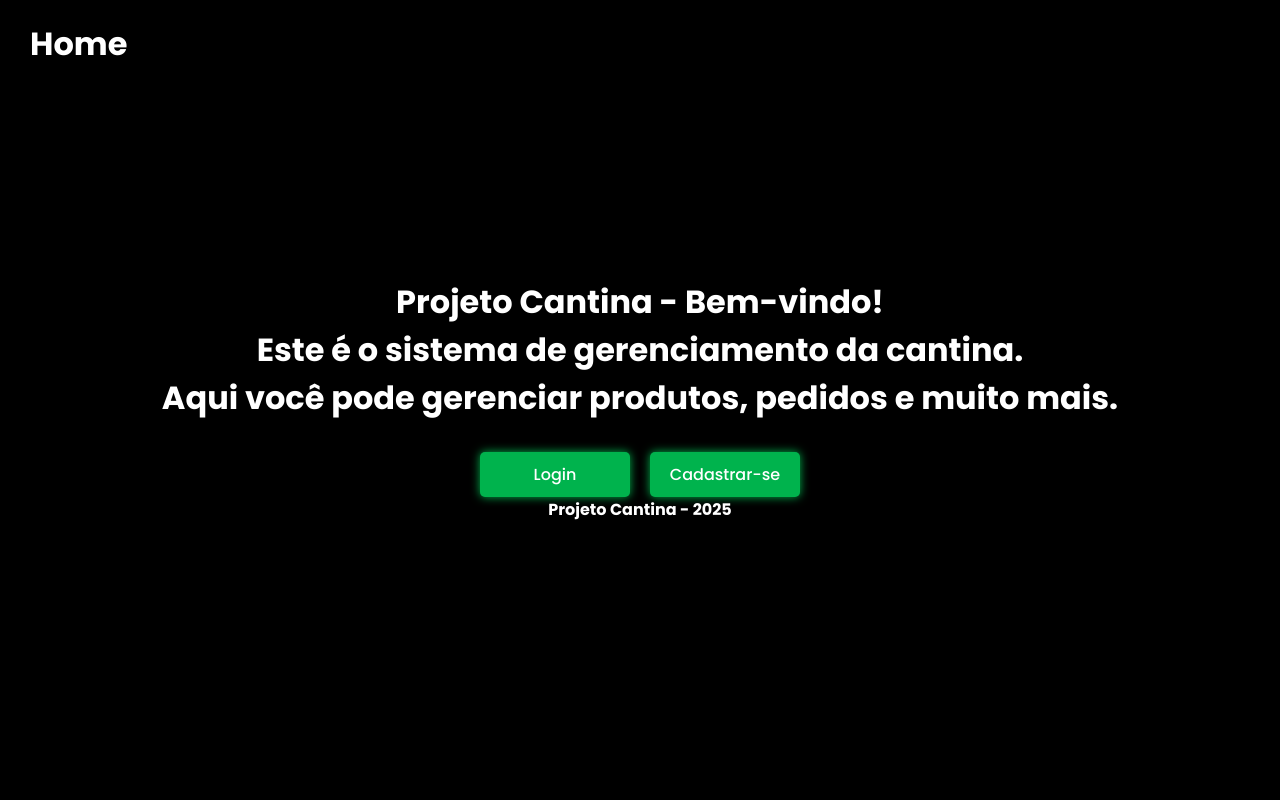
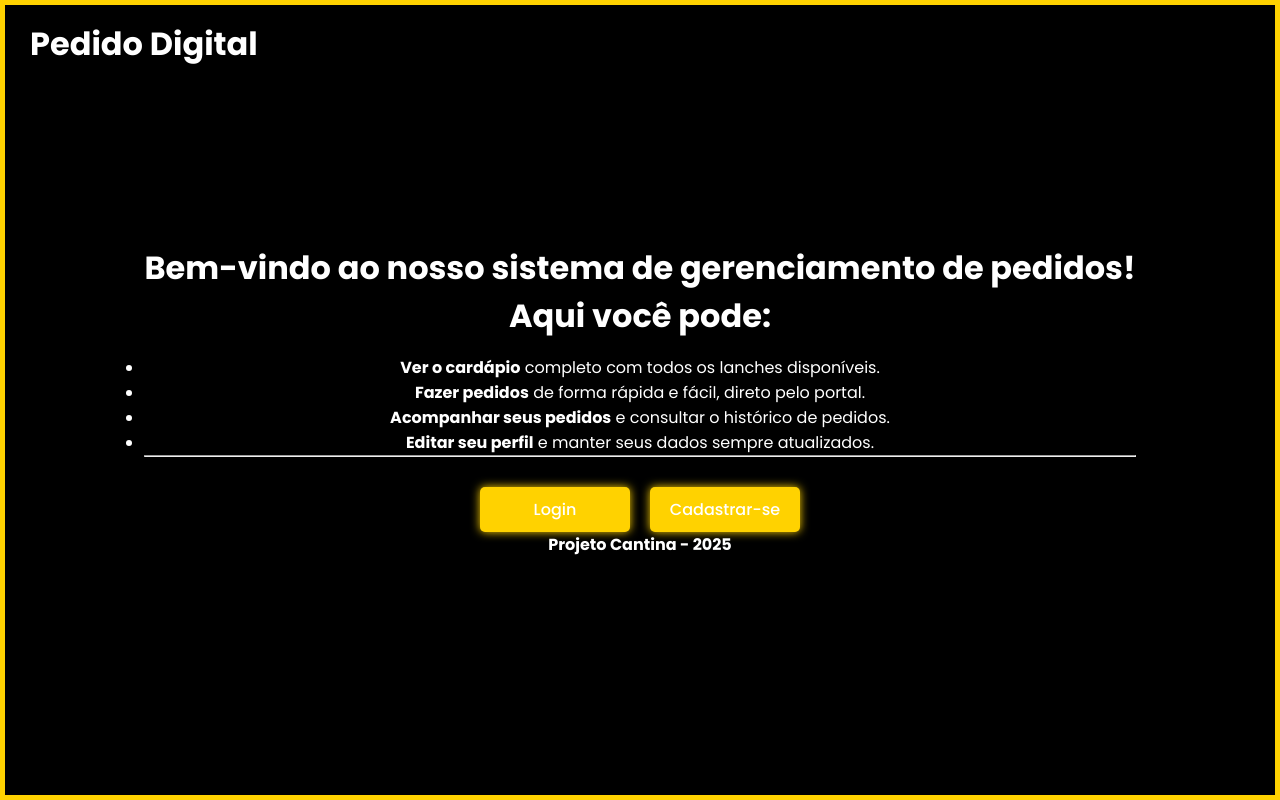
Before and after one commit to RianTech-creator/pm-fe, a Django app: page / in a window 1280 px wide. Run offline with Django 5.2, Linux system fonts and the light colour scheme; some libraries are stand-ins or nearby versions.

Commit message:
add borda rgb e mais informações no home

```diff
--- a/static/style.css
+++ b/static/style.css
@@ -12,9 +12,26 @@
     text-align: center; /* Centralizando o título */
 }
 
+
+
 .descrition-home {
     color: var(--primary-color);
     text-align: center;
+    align-items: center;
+}
+
+.descrition-home h1 {
+    color: var(--primary-color);
+    text-align: center;
+    align-items: center;
+    top: -20px;
+}
+
+.descrition-home h2 {
+    color: var(--primary-color);
+    text-align: center;
+    align-items: center;
+    margin-bottom: 15px;
 }
 
 .credited {
@@ -36,6 +53,12 @@ body {
     flex-direction: column; /* Alinha os itens verticalmente */
 }
 
+/* Aplica a borda RGB apenas no body da página home */
+.home-page-body {
+    animation: rgb-screen-border-animation 20s linear infinite;
+}
+
+
 header {
     position: absolute;
     top: 20px; /* Distância do topo */
@@ -54,7 +77,7 @@ header {
     border-radius: 10px;
     transition: .5s;
     /* Animação RGB na borda e sombra */
-    animation: rgb-border-shadow-animation 10s linear infinite;
+    animation: rgb-border-shadow-animation 20s linear infinite;
 }
 
 h2 {
@@ -83,7 +106,7 @@ h2 {
     padding: 0 10px 0 35px;
     transition: .5s;
     /* Animação RGB na borda e sombra do input */
-    animation: rgb-input-shadow-animation 10s linear infinite;
+    animation: rgb-input-shadow-animation 20s linear infinite;
 }
 
 .input-box input::placeholder {
@@ -96,7 +119,7 @@ h2 {
     font-size: 1.2em;
     line-height: 55px;
     transition: .5s;
-    animation: rgb-text-animation 10s linear infinite;
+    animation: rgb-text-animation 20s linear infinite;
 }
 
 .forgot-pass {
@@ -126,7 +149,7 @@ button {
     font-weight: 500;
     transition: .5s;
     /* Aplica a animação RGB */
-    animation: rgb-animation 10s linear infinite;
+    animation: rgb-animation 20s linear infinite;
 }
 
 /* Removemos a mudança de fundo no hover para não conflitar com a animação,
@@ -176,6 +199,16 @@ button {
     100% { border: 2px solid #ff0000; box-shadow: 0 0 10px #ff0000, inset 0 0 5px #ff0000; }
 }
 
+/* Animação para a borda da tela (sem sombra interna) */
+@keyframes rgb-screen-border-animation {
+    0%   { border: 5px solid #ff0000; box-shadow: 0 0 20px #ff0000; }
+    20%  { border: 5px solid #ff7f00; box-shadow: 0 0 20px #ff7f00; }
+    40%  { border: 5px solid #ffff00; box-shadow: 0 0 20px #ffff00; }
+    60%  { border: 5px solid #00ff00; box-shadow: 0 0 20px #00ff00; }
+    80%  { border: 5px solid #0000ff; box-shadow: 0 0 20px #0000ff; }
+    100% { border: 5px solid #ff0000; box-shadow: 0 0 20px #ff0000; }
+}
+
 .register-link {
     font-size: 0.9em;
     text-align: center;
@@ -191,7 +224,7 @@ button {
     font-weight: 600;
     transition: .5s;
     /* Animação RGB no link de registro */
-    animation: rgb-text-animation 10s linear infinite;
+    animation: rgb-text-animation 20s linear infinite;
 }
 
 .register-link p a:hover {
@@ -236,5 +269,5 @@ button {
     line-height: 45px; /* Alinha o texto verticalmente */
     transition: .5s;
     /* Aplica a mesma animação RGB do botão de login */
-    animation: rgb-animation 10s linear infinite;
+    animation: rgb-animation 20s linear infinite;
 }
--- a/templates/base.html
+++ b/templates/base.html
@@ -12,7 +12,7 @@
         <script src="{% static 'script.js' %}" defer></script>
         <link rel="stylesheet" href="https://cdnjs.cloudflare.com/ajax/libs/font-awesome/7.0.1/css/all.min.css" integrity="sha512-2SwdPD6INVrV/lHTZbO2nodKhrnDdJK9/kg2XD1r9uGqPo1cUbujc+IYdlYdEErWNu69gVcYgdxlmVmzTWnetw==" crossorigin="anonymous" referrerpolicy="no-referrer" />
     </head>
-    <body>
+    <body class="{% block body_class %}{% endblock %}">
         {% if messages %}
             <div class="messages-bar">
                 {% for message in messages %}
--- a/templates/home.html
+++ b/templates/home.html
@@ -1,23 +1,32 @@
 {% extends 'base.html' %}
+
+{% block body_class %}
+    home-page-body
+{% endblock %}
 
 {% block title %}
     Projeto Cantina
 {% endblock %}
 
 {% block header %}
-    <h1 class="home-title">Home</h1>
+    <h1 class="home-title">Pedido Digital</h1>
 {% endblock %}
 
 {% block content %}
-    <h1 class="descrition-home"> Projeto Cantina - Bem-vindo!
-        <p>Este é o sistema de gerenciamento da cantina.</p>
-        <p>Aqui você pode gerenciar produtos, pedidos e muito mais.</p>
-    </h1>
+    <div class="descrition-home">
+        <h1>Bem-vindo ao nosso sistema de gerenciamento de pedidos!</h1> <!-- colocar nome do usuario -->
+        <h2>Aqui você pode:</h2>
+        <ul>
+            <li><strong>Ver o cardápio</strong> completo com todos os lanches disponíveis.</li>
+            <li><strong>Fazer pedidos</strong> de forma rápida e fácil, direto pelo portal.</li>
+            <li><strong>Acompanhar seus pedidos</strong> e consultar o histórico de pedidos.</li>
+            <li><strong>Editar seu perfil</strong> e manter seus dados sempre atualizados.</li>
+        </ul>
+    </div>
+    <hr>
     <div class="home-actions">
         <a href="{% url 'usuario_login' %}" class="btn-animated">Login</a>
         <a href="{% url 'usuario_cadastrar' %}" class="btn-animated">Cadastrar-se</a>
-
-
     </div>
 {% endblock %}
 
--- a/usuario/templates/usuario_cadastrar.html
+++ b/usuario/templates/usuario_cadastrar.html
@@ -21,6 +21,12 @@
             </div>
             <div class="input-box">
                 <span class="icon">
+                    <i class="fa-solid fa-envelope"></i>
+                </span>
+                <input type="email" name="email" placeholder="E-mail" required>
+            </div>
+            <div class="input-box">
+                <span class="icon">
                     <i class="fa-solid fa-lock"></i>
                 </span>
                 <input type="password" name="password" placeholder="Crie uma senha" required>
--- a/usuario/templates/usuario_login.html
+++ b/usuario/templates/usuario_login.html
@@ -14,9 +14,9 @@
             <h2>Login</h2>
             <div class="input-box">
                 <span class="icon">
-                    <i class="fa-solid fa-user"></i>
+                    <i class="fa-solid fa-envelope"></i>
                 </span>
-                <input type="text" placeholder="Usuário" required>
+                <input type="text" placeholder="E-mail" required>
             </div>
             <div class="input-box">
                 <span class="icon">
```
Also changed, not shown: 1 other file.
